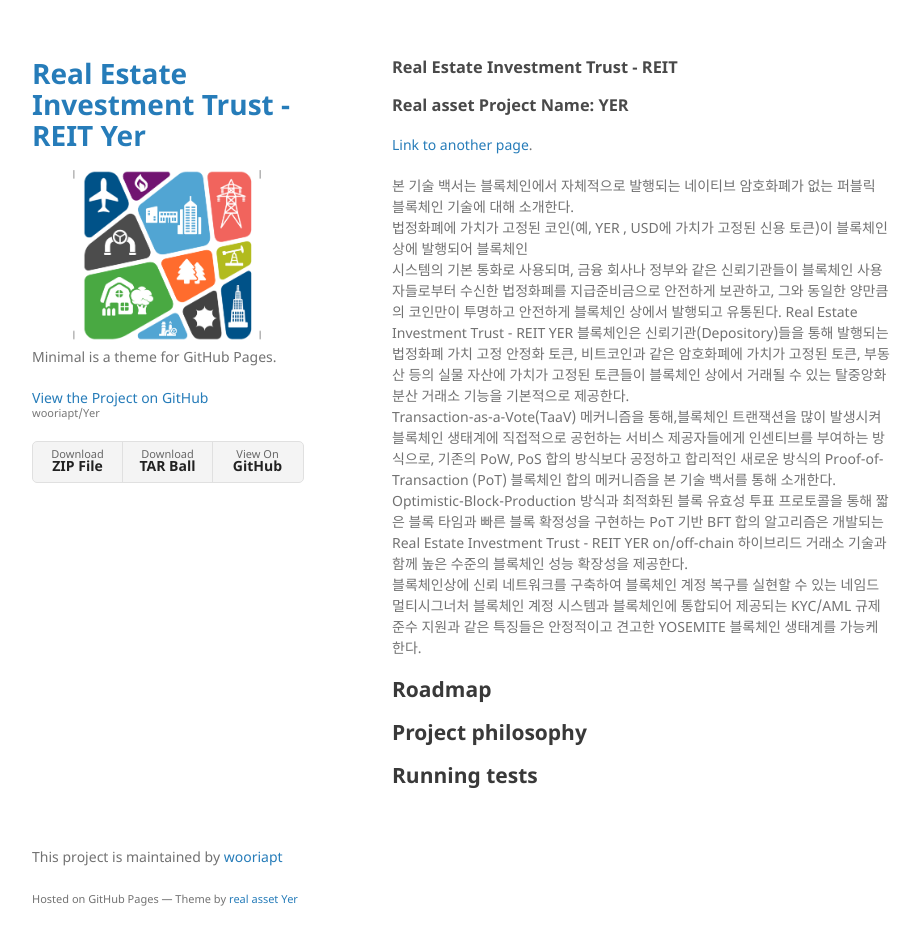
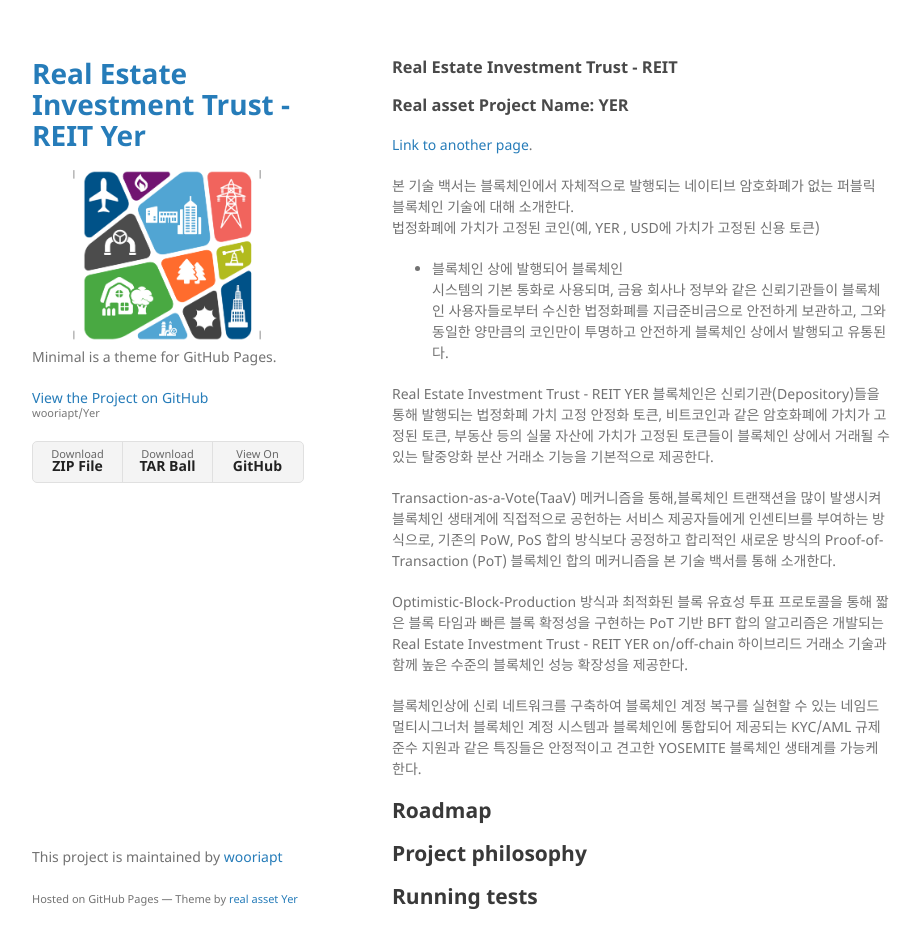
Before and after one commit to wooriapt/Yer, a Jekyll site: the page built from index.md, in a window 1280 px wide and 978 px high. Shown: the top 948 px of the window, without its empty margins (178-1099 px from the left). Built offline with Jekyll 4.4.1, drawn with Linux system fonts in a browser that asks for light colours; our own code applies the rules of GitHub Pages for plain Markdown files.

Commit message:
Update index.md

```diff
--- a/index.md
+++ b/index.md
@@ -8,18 +8,24 @@
 [Link to another page](./another-page.html).
 
 본 기술 백서는 블록체인에서 자체적으로 발행되는 네이티브 암호화폐가 없는 퍼블릭 블록체인 기술에 대해 소개한다.
-법정화폐에 가치가 고정된 코인(예, YER , USD에 가치가 고정된 신용 토큰)이 블록체인 상에 발행되어 블록체인
+법정화폐에 가치가 고정된 코인(예, YER , USD에 가치가 고정된 신용 토큰)
+
+ - 블록체인 상에 발행되어 블록체인
 시스템의 기본 통화로 사용되며, 금융 회사나 정부와 같은 신뢰기관들이 블록체인 사용자들로부터 수신한 법정화폐를
 지급준비금으로 안전하게 보관하고, 그와 동일한 양만큼의 코인만이 투명하고 안전하게 블록체인 상에서 발행되고
 유통된다.
+
 Real Estate Investment Trust - REIT YER 블록체인은 신뢰기관(Depository)들을 통해 발행되는 법정화폐 가치 고정 안정화 토큰,
 비트코인과 같은 암호화폐에 가치가 고정된 토큰, 부동산 등의 실물 자산에 가치가 고정된 토큰들이 블록체인 상에서
 거래될 수 있는 탈중앙화 분산 거래소 기능을 기본적으로 제공한다.
+
 Transaction-as-a-Vote(TaaV) 메커니즘을 통해,블록체인 트랜잭션을 많이 발생시켜 블록체인 생태계에 직접적으로 공헌하는 서비스 제공자들에게 인센티브를
 부여하는 방식으로, 기존의 PoW, PoS 합의 방식보다 공정하고 합리적인 새로운 방식의 Proof-of-Transaction (PoT)
 블록체인 합의 메커니즘을 본 기술 백서를 통해 소개한다.
+
 Optimistic-Block-Production 방식과 최적화된 블록 유효성 투표 프로토콜을 통해 짧은 블록 타임과 빠른 블록 확정성을 구현하는 PoT 기반 BFT 합의
 알고리즘은  개발되는 Real Estate Investment Trust - REIT YER on/off-chain 하이브리드 거래소 기술과 함께 높은 수준의 블록체인 성능 확장성을 제공한다.
+
 블록체인상에 신뢰 네트워크를 구축하여 블록체인 계정 복구를 실현할 수 있는 네임드 멀티시그너처 블록체인 계정 시스템과
 블록체인에 통합되어 제공되는 KYC/AML 규제준수 지원과 같은 특징들은 안정적이고 견고한 YOSEMITE 블록체인
 생태계를 가능케 한다.
```
